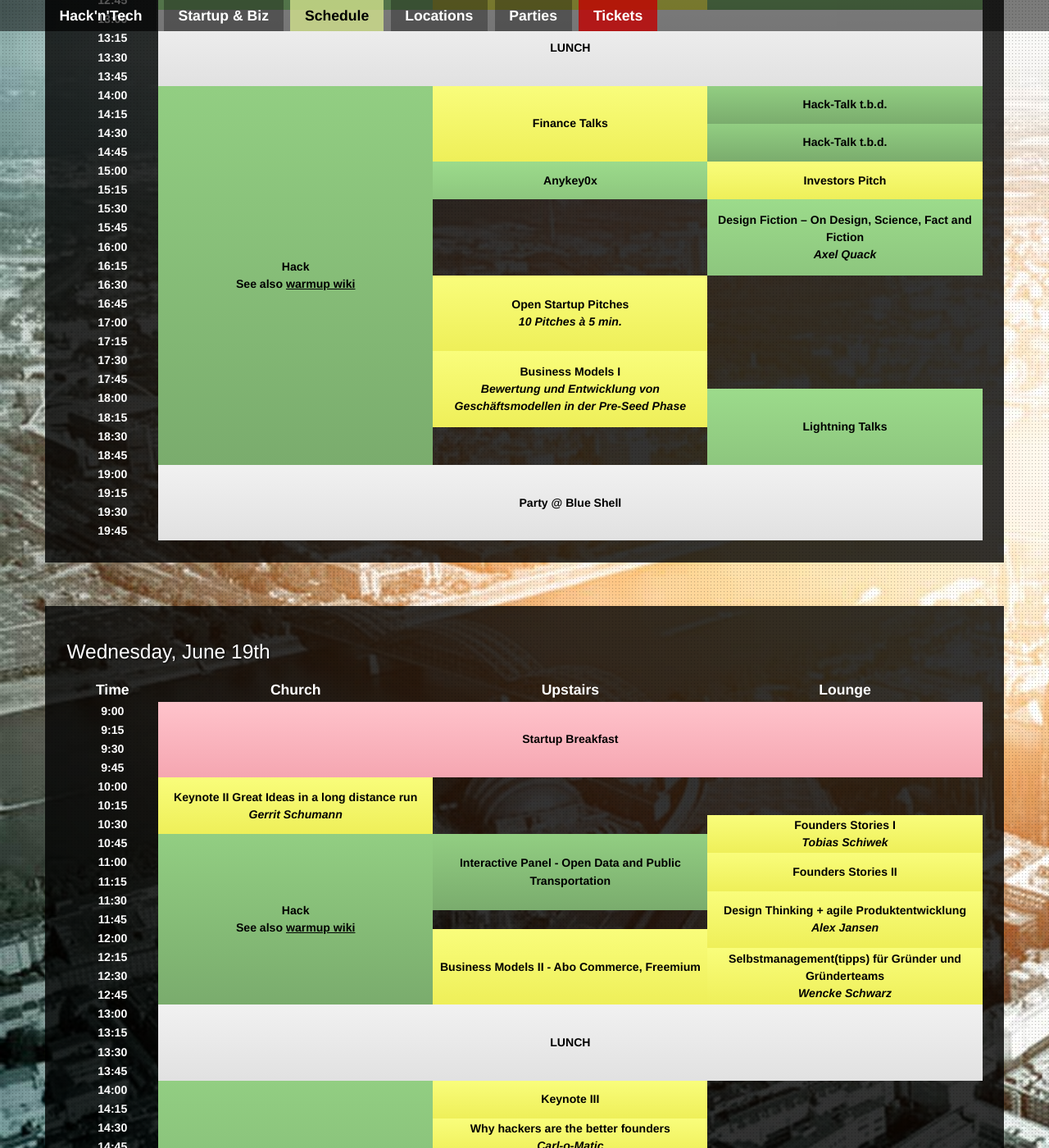
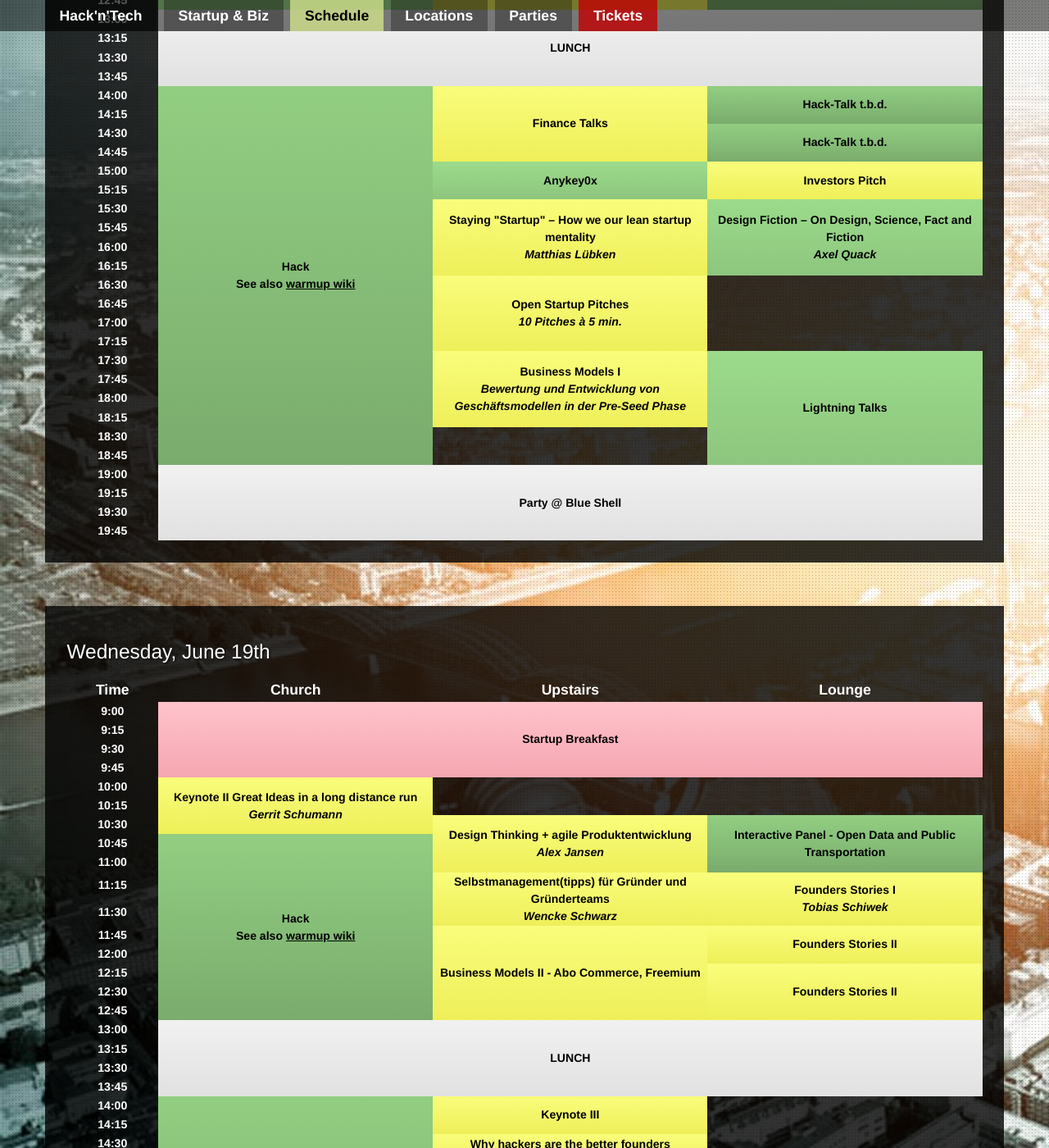
Before and after one commit to InteractiveCologne/interactivecologne.github.com, a Jekyll site: the page built from schedule.html, in a window 1280 px wide and 1400 px high, scrolled down 1578 px. Shown: the whole window at 82% size. Built offline with Jekyll 4.4.1, drawn with Linux system fonts in a browser that asks for light colours; nearby versions of some CDN libraries; some of the changed text lies outside the part shown.

Commit message:
updated schedule

```diff
--- a/schedule.html
+++ b/schedule.html
@@ -303,7 +303,7 @@ layout: default
 			</tr>
 			<tr>
 				<td>15:30</td>
-				<td>&nbsp;</td>
+				<td rowspan="4" class="startuptalks">Staying "Startup" – How we our lean startup mentality<br/><em>Matthias Lübken</em></td>
 				<td rowspan="4" class="hacktalks">
 					Design Fiction – On Design, Science, Fact and Fiction<br/><em>Axel Quack</em>
 				</td>
@@ -341,6 +341,9 @@ layout: default
 					 Business Models I<br/>
 					<em>Bewertung und Entwicklung von Geschäftsmodellen in der Pre-Seed Phase</em>
 				</td>
+				<td rowspan="6" class="hacktalks">
+					Lightning Talks
+				</td>
 			</tr>
 			<tr>
 				<td>17:45</td>
@@ -348,9 +351,6 @@ layout: default
 
 			<tr>
 				<td>18:00</td>
-				<td rowspan="4" class="hacktalks">
-					Lightning Talks
-				</td>
 			</tr>
 			<tr>
 				<td>18:15</td>
@@ -419,10 +419,12 @@ layout: default
 			</tr>
 			<tr>
 				<td>10:30</td>
-				<td>&nbsp;</td>
-				<td rowspan="2" class="startuptalks">
-					Founders Stories I<br/>
-					<em>Tobias Schiwek</em>
+				<td rowspan="3" class="startuptalks">
+					Design Thinking + agile Produktentwicklung<br/>
+					<em>Alex Jansen</em>
+				</td>
+				<td rowspan="3" class="hackitself">
+					Interactive Panel - Open Data and Public Transportation
 				</td>
 			</tr>
 			<tr>
@@ -431,40 +433,40 @@ layout: default
 					Hack<br/>
 					See also <a href="https://github.com/InteractiveCologne/warmup/wiki">warmup wiki</a>
 				</td>
-				<td rowspan="4" class="hackitself">
-					Interactive Panel - Open Data and Public Transportation
+			</tr>
+			<tr>
+				<td>11:00</td>
+			</tr>
+			<tr>
+				<td>11:15</td>
+				<td rowspan="2" class="startuptalks">
+					Selbstmanagement(tipps) für Gründer und Gründerteams<br/>
+					<em>Wencke Schwarz</em>
+				</td>
+				<td rowspan="2" class="startuptalks">
+					Founders Stories I<br/>
+					<em>Tobias Schiwek</em>
 				</td>
 			</tr>
 			<tr>
-				<td>11:00</td>
+				<td>11:30</td>
+			</tr>
+			<tr>
+				<td>11:45</td>
+				<td rowspan="5" class="startuptalks">
+					Business Models II - Abo Commerce, Freemium
+				</td>
 				<td rowspan="2" class="startuptalks">
 					Founders Stories II</a>
 				</td>
 			</tr>
 			<tr>
-				<td>11:15</td>
-			</tr>
-			<tr>
-				<td>11:30</td>
-				<td rowspan="3" class="startuptalks">
-					Design Thinking + agile Produktentwicklung<br/>
-					<em>Alex Jansen</em>
-				</td>
-			</tr>
-			<tr>
-				<td>11:45</td>
-			</tr>
-			<tr>
 				<td>12:00</td>
-				<td rowspan="4" class="startuptalks">
-					Business Models II - Abo Commerce, Freemium
-				</td>
 			</tr>
 			<tr>
 				<td>12:15</td>
 				<td rowspan="3" class="startuptalks">
-					Selbstmanagement(tipps) für Gründer und Gründerteams<br/>
-					<em>Wencke Schwarz</em>
+					Founders Stories II</a>
 				</td>
 			</tr>
 			<tr>
@@ -546,7 +548,7 @@ layout: default
 			</tr>
 			<tr>
 				<td>16:30</td>
-				<td rowspan="2" class="startuptalks">
+				<td rowspan="4" class="startuptalks">
 					Speed Networking
 				</td>
 				<td rowspan="4" class="hackitself">
```
Also changed, not shown: other parts of schedule.html (+5 -5 lines).
